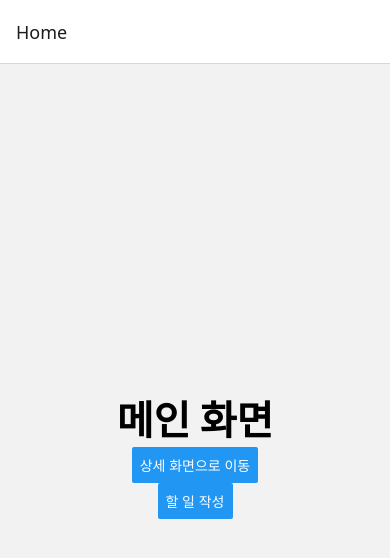
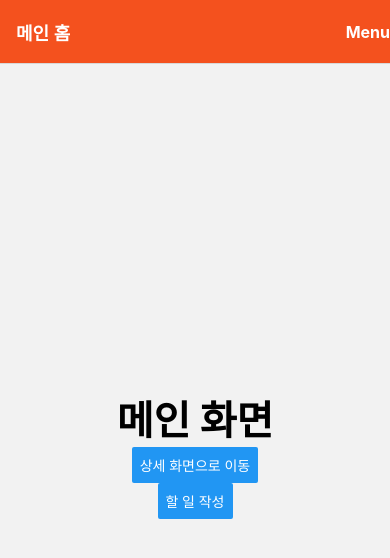
Before and after one commit to JinhyeongSeo/todo-app-25-06, a React Native app: screen / in a window 390 px wide. Shown: the top 558 px of the page. Built offline with nearby package versions, Linux system fonts and the light colour scheme.

Commit message:
헤더 스타일 적용, 공통 헤더 적용

```diff
--- a/App.js
+++ b/App.js
@@ -1,36 +1,47 @@
-import React from 'react';
-import { StatusBar } from 'expo-status-bar';
-import { StyleSheet, Text, View, Button, TextInput, Pressable, route } from 'react-native';
-import { createStaticNavigation, NavigationContainer, useNavigation } from '@react-navigation/native';
-import { createNativeStackNavigator } from '@react-navigation/native-stack';
-
+import React from "react";
+import { StatusBar } from "expo-status-bar";
+import {
+  StyleSheet,
+  Text,
+  View,
+  Button,
+  TextInput,
+  Pressable,
+  route,
+} from "react-native";
+import {
+  createStaticNavigation,
+  NavigationContainer,
+  useNavigation,
+} from "@react-navigation/native";
+import { createNativeStackNavigator } from "@react-navigation/native-stack";
 
 const HomeScreen = () => {
   const navigation = useNavigation();
   // 복잡한 구조인 경우에만 필요하다.
   return (
-    <View style={{ flex: 1, alignItems: 'center', justifyContent: 'center' }}>
-      <Text style = {{fontSize: 40, fontWeight: "bold" }}>메인 화면</Text>
+    <View style={{ flex: 1, alignItems: "center", justifyContent: "center" }}>
+      <Text style={{ fontSize: 40, fontWeight: "bold" }}>메인 화면</Text>
       <Button
         title="상세 화면으로 이동"
         onPress={() => {
           // 네비게이션을 통해 Detail 화면으로 이동
-          navigation.navigate('Detail');
+          navigation.navigate("Detail");
         }}
       />
       <Button
         title="할 일 작성"
         onPress={() => {
           // 네비게이션을 통해 Detail 화면으로 이동
-          navigation.navigate('TodoWrite');
+          navigation.navigate("TodoWrite");
         }}
       />
     </View>
   );
 };
 
-const TodoWriteScreen = ({ navigation, route}) => {
-  const [todo, setTodo] = React.useState('');
+const TodoWriteScreen = ({ navigation, route }) => {
+  const [todo, setTodo] = React.useState("");
 
   return (
     <>
@@ -40,18 +51,18 @@ const TodoWriteScreen = ({ navigation, route}) => {
         value={todo}
         placeholder="할 일을 작성해주세요."
         style={{
-              flex:0.3,
+          flex: 0.3,
           padding: 10,
           backgroundColor: "#fff",
           borderRadius: 10,
           borderWidth: 2,
-              margin: 10
+          margin: 10,
         }}
       />
       <Pressable
         onPress={() => {
           navigation.navigate("Detail", { todo });
-          setTodo(''); // 입력 필드 초기화
+          setTodo(""); // 입력 필드 초기화
         }}
       >
         <Text
@@ -65,38 +76,64 @@ const TodoWriteScreen = ({ navigation, route}) => {
             fontWeight: "bold",
             margin: 10,
           }}
-          > 작성
+        >
+          {" "}
+          작성
         </Text>
       </Pressable>
     </>
-  )
-}
+  );
+};
 
 const DetailScreen = ({ navigation, route }) => {
-  const todo = route?.params?.todo ?? '(내용 없음)';
+  const todo = route?.params?.todo ?? "(내용 없음)";
 
   return (
-    <View style={{ flex: 1, alignItems: 'center', justifyContent: 'center' }}>
-      <Text style = {{fontSize: 40, fontWeight: "bold" }}>상세 화면</Text>
+    <View style={{ flex: 1, alignItems: "center", justifyContent: "center" }}>
+      <Text style={{ fontSize: 40, fontWeight: "bold" }}>상세 화면</Text>
       <Text> 작성 내용: {todo}</Text>
       <Button
         title="홈으로 이동"
         onPress={() => {
           // 네비게이션을 통해 Detail 화면으로 이동
-          navigation.navigate('Home');
+          navigation.navigate("Home");
+        }}
+      />
+      <Button
+        title="상세 페이지로 이동"
+        onPress={() => {
+          navigation.navigate("Detail");
         }}
       />
     </View>
   );
-}
+};
 
 const Stack = createNativeStackNavigator();
 
 export default function App() {
   return (
     <NavigationContainer>
-      <Stack.Navigator initialRouteName='Home'>
-          <Stack.Screen name="Home" component={HomeScreen} />
+      <Stack.Navigator initialRouteName="Home" screenOptions={{
+        headerStyle: {
+              backgroundColor: "#f4511e",
+            },
+            headerTintColor: "#fff",
+            headerTitleStyle: {
+              fontWeight: "bold"
+            },}}>
+        <Stack.Screen
+          name="Home"
+          component={HomeScreen}
+          options={{
+            title: "메인 홈",
+            headerRight: () => (
+              <Pressable onPress={() => alert("클릭됨!!")}>
+                <Text style={{ color: "#fff", fontSize: 16, fontWeight: "bold" }}>Menu</Text>
+              </Pressable>
+            ),
+          }}
+        />
         <Stack.Screen name="TodoWrite" component={TodoWriteScreen} />
         <Stack.Screen name="Detail" component={DetailScreen} />
       </Stack.Navigator>
@@ -107,8 +144,8 @@ export default function App() {
 const styles = StyleSheet.create({
   container: {
     flex: 1,
-    backgroundColor: '#fff',
-    alignItems: 'center',
-    justifyContent: 'center',
+    backgroundColor: "#fff",
+    alignItems: "center",
+    justifyContent: "center",
   },
 });
```
Lines whose indentation alone changed are shown as unchanged.
